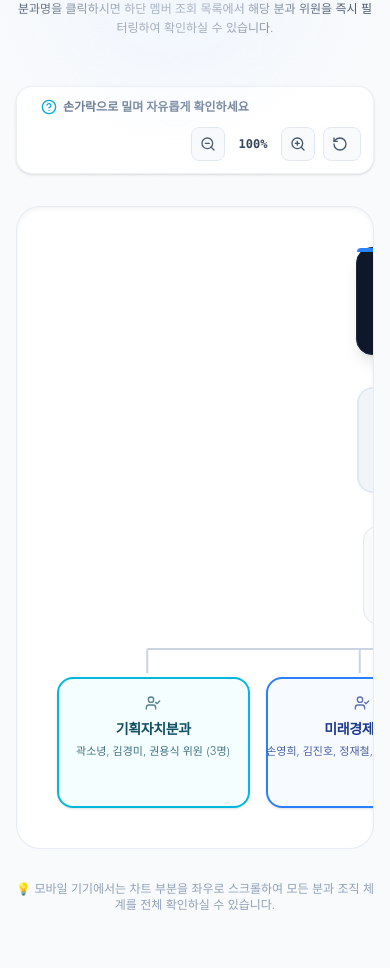
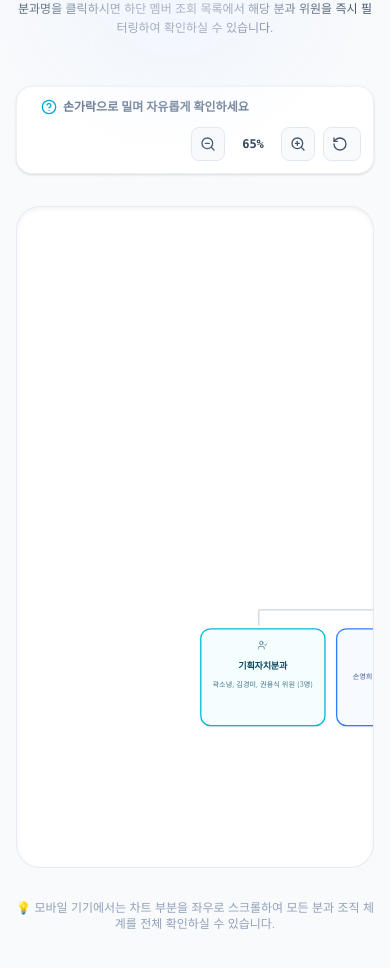
Before and after one commit to jason-public/commit, a React (Vite) app: page / in a window 390 px wide. Shown: the part 2580-3548 px from the top of the page. Built offline with nearby package versions, Linux system fonts and the light colour scheme; a web font is replaced by a local one.

Commit message:
Add files via upload

```diff
--- a/index.html
+++ b/index.html
@@ -1,5 +1,5 @@
 <!doctype html>
-<html lang="en">
+<html lang="ko">
   <head>
     <meta charset="UTF-8" />
     <meta name="viewport" content="width=device-width, initial-scale=1.0" />
--- a/src/components/OrganizationChart.tsx
+++ b/src/components/OrganizationChart.tsx
@@ -1,4 +1,4 @@
-import { useState, useRef } from 'react';
+import { useState, useRef, useEffect } from 'react';
 import { Network, ZoomIn, ZoomOut, RotateCcw, HelpCircle, ArrowRight, UserCheck } from 'lucide-react';
 import { motion } from 'motion/react';
 
@@ -10,9 +10,34 @@ export default function OrganizationChart({ onSelectDepartment }: OrganizationCh
   const [zoomScale, setZoomScale] = useState<number>(1);
   const containerRef = useRef<HTMLDivElement>(null);
 
+  useEffect(() => {
+    // Responsively set initial zoom scale on mount for mobile/tablet screens
+    if (typeof window !== 'undefined') {
+      if (window.innerWidth < 640) {
+        setZoomScale(0.65);
+      } else if (window.innerWidth < 1024) {
+        setZoomScale(0.8);
+      } else {
+        setZoomScale(1);
+      }
+    }
+  }, []);
+
   const handleZoomIn = () => setZoomScale((prev) => Math.min(prev + 0.1, 1.4));
-  const handleZoomOut = () => setZoomScale((prev) => Math.max(prev - 0.1, 0.7));
-  const handleResetZoom = () => setZoomScale(1);
+  const handleZoomOut = () => setZoomScale((prev) => Math.max(prev - 0.1, 0.4));
+  const handleResetZoom = () => {
+    if (typeof window !== 'undefined') {
+      if (window.innerWidth < 640) {
+        setZoomScale(0.65);
+      } else if (window.innerWidth < 1024) {
+        setZoomScale(0.8);
+      } else {
+        setZoomScale(1);
+      }
+    } else {
+      setZoomScale(1);
+    }
+  };
 
   const divisions = [
     { name: '기획자치분과', label: '곽소녕, 김경미, 권용식 위원 (3명)', color: 'border-cyan-500 bg-cyan-50/50 hover:bg-cyan-50 text-cyan-900' },
@@ -162,7 +187,7 @@ export default function OrganizationChart({ onSelectDepartment }: OrganizationCh
                     >
                       <UserCheck className="h-4 w-4 mb-2 opacity-70" />
                       <h4 className="text-sm font-bold tracking-tight">{div.name}</h4>
-                      <p className="text-[11px] opacity-80 font-light mt-1 whitespace-nowrap">{div.label}</p>
+                      <p className="text-[11px] opacity-80 font-light mt-1 whitespace-normal break-keep leading-relaxed max-w-[160px] mx-auto">{div.label}</p>
 
                       <div className="mt-4 flex items-center text-[10px] font-bold text-blue-600 gap-1 opacity-0 hover:opacity-100 sm:opacity-100 transition-opacity">
                         <span>위원 조회</span>
```
